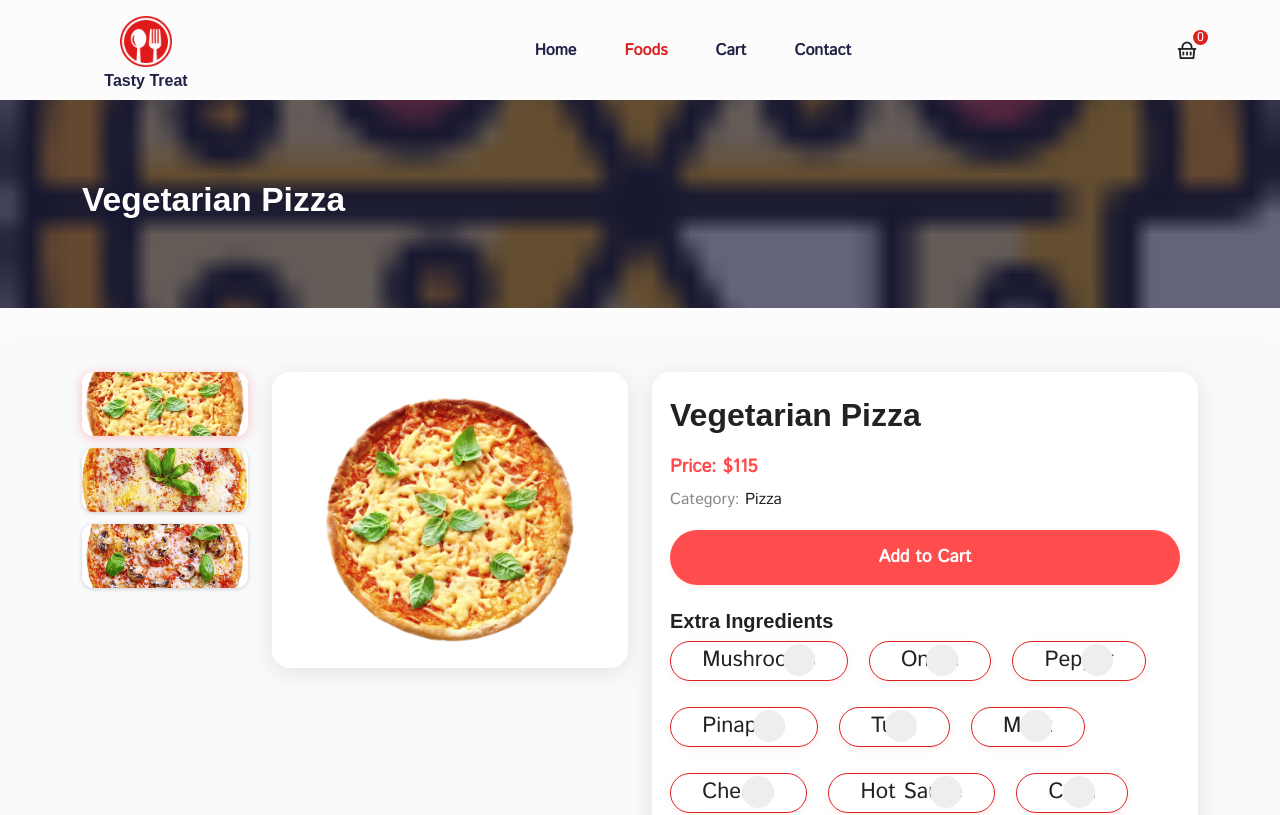
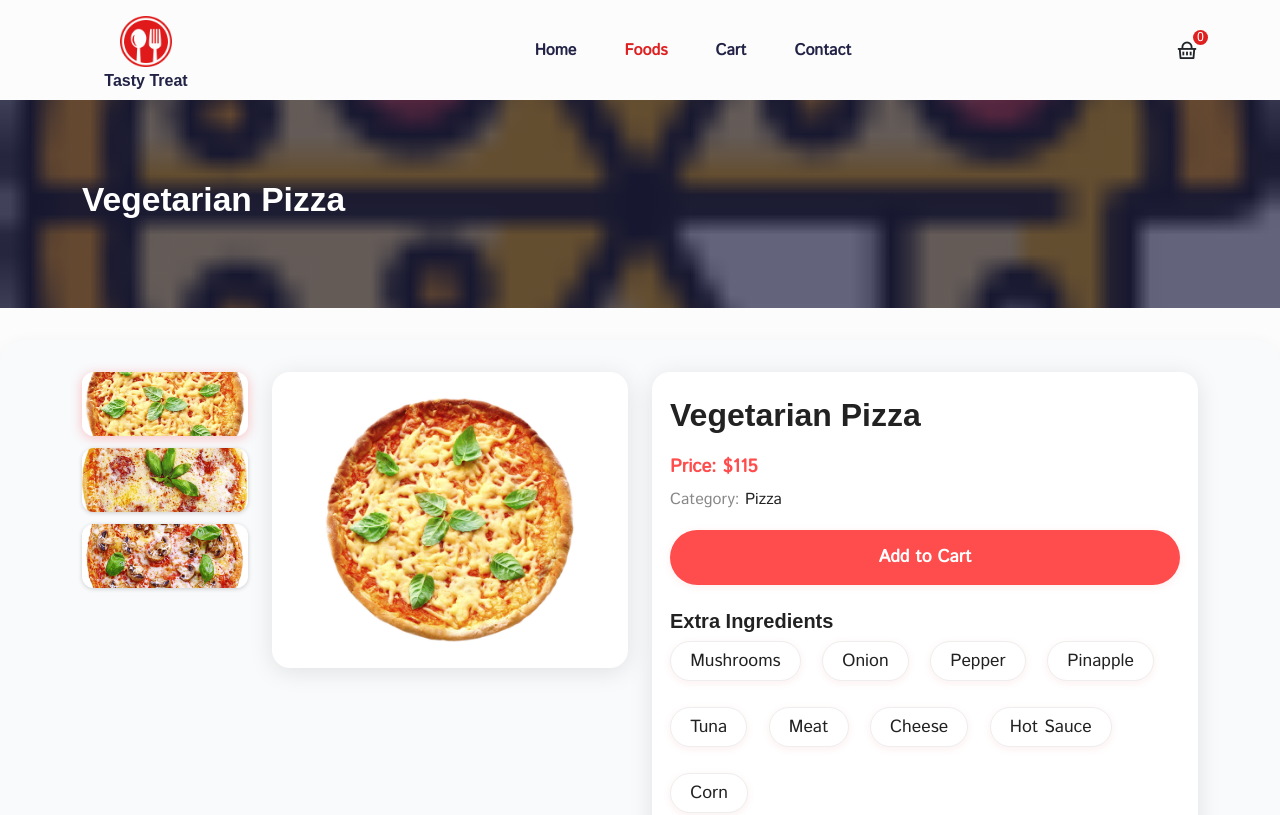
Before and after one commit to PRADEEP-VELLIRASAN/React_Food_Delivery-main, a React (Create React App) app in the folder React_Food_Delivery-main/: page /pizzas/02 in a window 1280 px wide. Shown: the top 815 px of the page. Built offline with nearby package versions, Linux system fonts and the light colour scheme; a web font is replaced by a local one.

Commit message:
Update ExtraIngredient.jsx

```diff
--- a/React_Food_Delivery-main/src/components/ExtraIngredient/ExtraIngredient.jsx
+++ b/React_Food_Delivery-main/src/components/ExtraIngredient/ExtraIngredient.jsx
@@ -1,15 +1,29 @@
 import React from "react";
 import './styles.css'
 
+
 const ExtraIngredient = ({ingredient, onSelect, isChecked}) => {
-
   return (
-    <div className="extraIngredient">
-        <label className="container">
-            {ingredient}
-            <input type="checkbox" checked={isChecked} onChange={() => onSelect(ingredient)}/>
-            <span className="checkmark"></span>
-        </label>
+    <div className="extraIngredient" style={{
+      display: 'inline-flex',
+      alignItems: 'center',
+      minHeight: '2.5rem',
+      padding: '0 1.2rem',
+      margin: '0 0.7rem 1rem 0',
+      borderRadius: '2rem',
+      background: '#fff',
+      fontSize: '1.1rem',
+      color: '#222',
+      boxShadow: '0 2px 8px rgba(223,32,32,0.07)',
+      border: isChecked ? '2px solid #df2020' : '1px solid #eee',
+      fontWeight: isChecked ? 700 : 500,
+      cursor: 'pointer',
+      transition: 'border 0.2s, box-shadow 0.2s'
+    }}>
+      <label style={{display: 'flex', alignItems: 'center', cursor: 'pointer', width: '100%', marginBottom: 0}}>
+        <input type="checkbox" checked={isChecked} onChange={() => onSelect(ingredient)} style={{marginRight: '8px', accentColor: '#df2020', width: '1.1rem', height: '1.1rem'}} />
+        {ingredient}
+      </label>
     </div>
   );
 };
```
